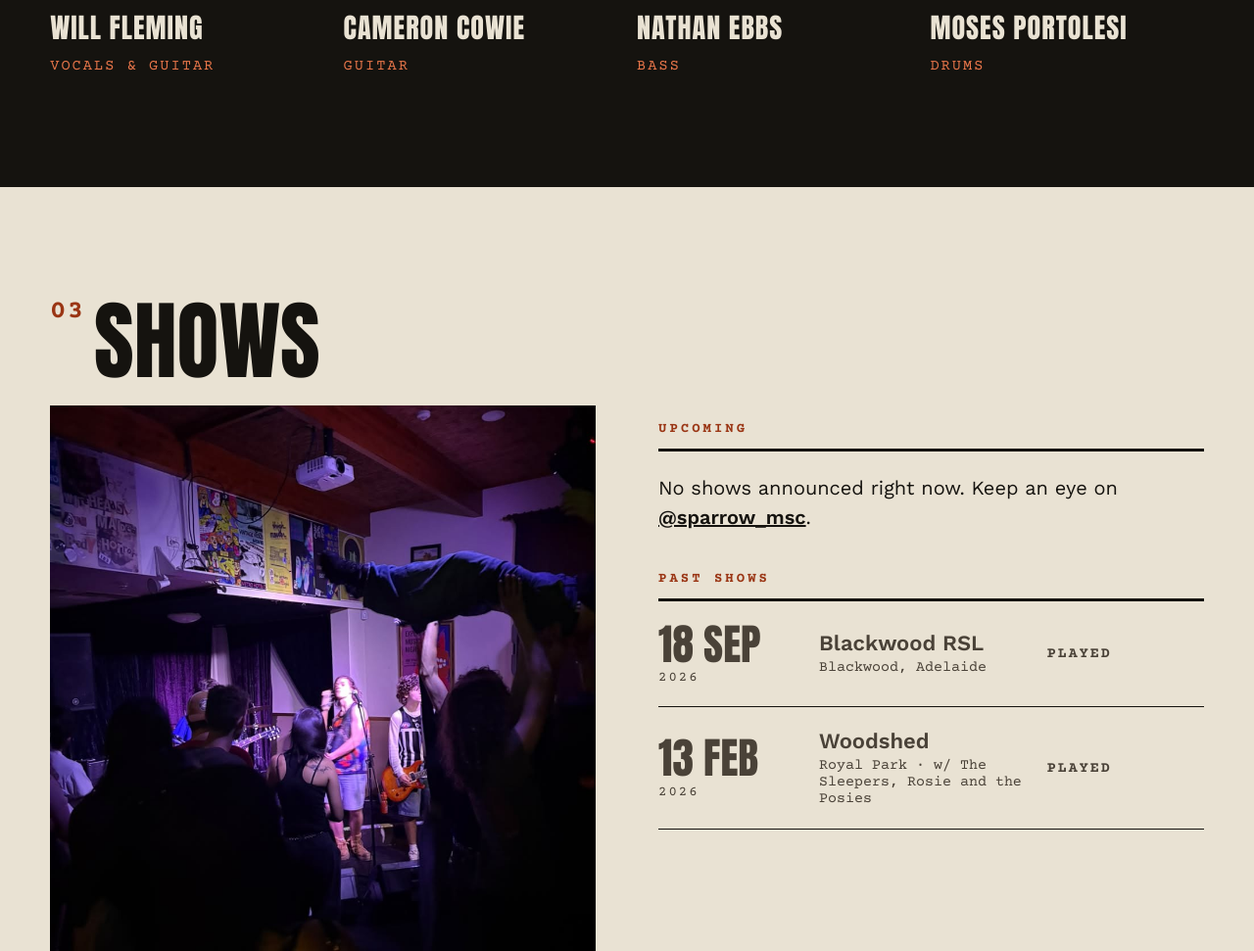
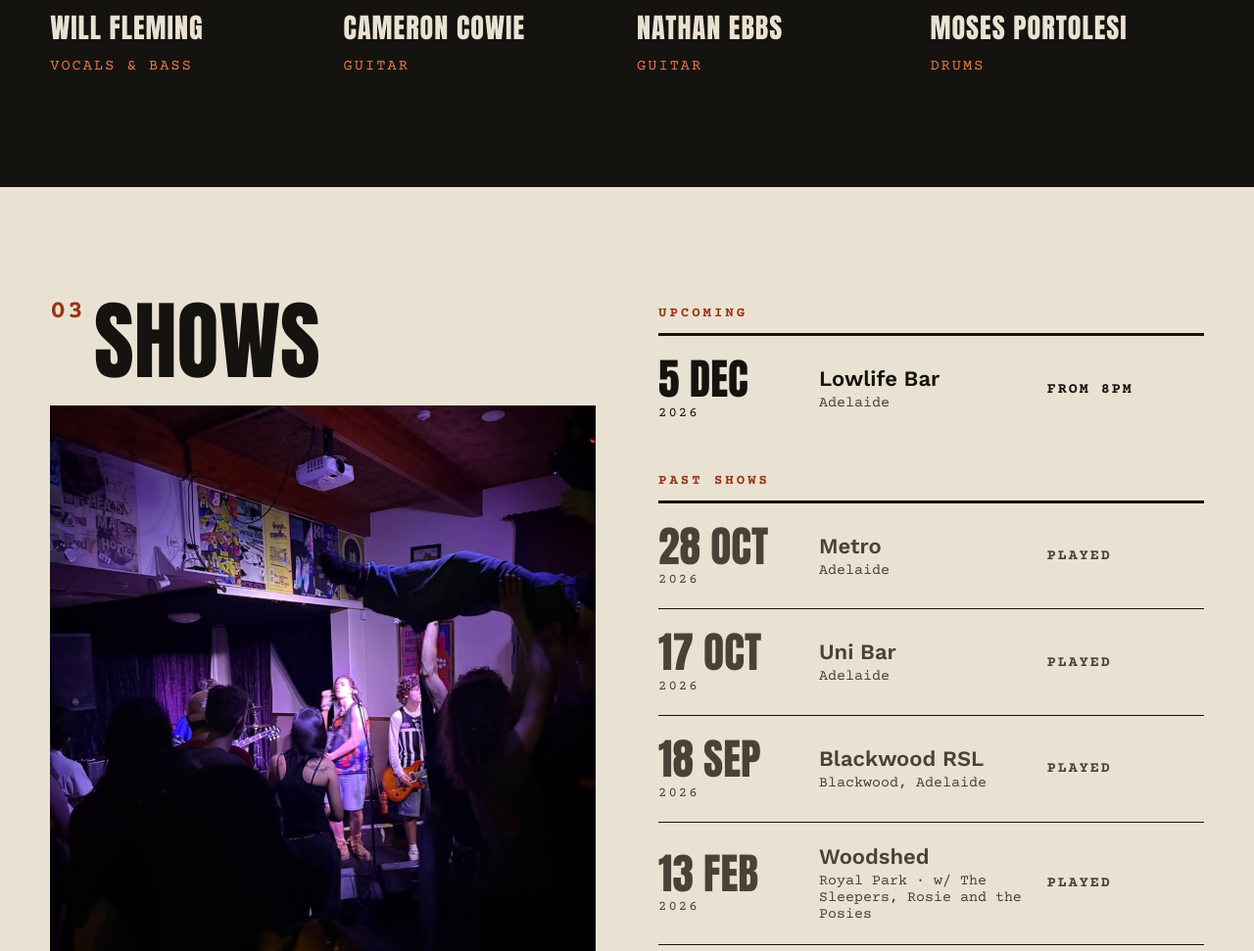
Before and after one commit to lincolnrieger/sparrowmsc, a plain HTML site: page index.html in a window 1280 px wide. Shown: the part 2194-3165 px from the top of the page at 98% size. Drawn offline with nearby package versions, Linux system fonts and the light colour scheme.

Commit message:
Fix Will/Nathan instrument credits and add three shows
The photos were right, the credits were swapped: Will Fleming is on
vocals and bass, Nathan Ebbs is on guitar alongside Cameron. Updated the
band grid and the about copy to match.

Shows added:
- 5 Dec 2026, Lowlife Bar, from 8pm (upcoming)
- 28 Oct 2026, Metro, from 8:30pm
- 17 Oct 2026, Uni Bar, from 5pm

The two October dates have passed, so they sort into Past shows.

Co-Authored-By: Claude Opus 5 <noreply@anthropic.com>
Claude-Session: https://claude.ai/code/session_01JGv3s28pJHCNJPLuMPDvaJ

```diff
--- a/index.html
+++ b/index.html
@@ -86,7 +86,7 @@ a:focus-visible{outline:3px solid #E8764A;outline-offset:3px}
 <div style="display: flex; flex-direction: column; gap: 24px;">
 <h2 style="margin: 0; font-family: Anton, Impact, 'Arial Narrow', 'Roboto Condensed', 'Liberation Sans Narrow', sans-serif; font-weight: 400; font-size: clamp(48px, 7vw, 88px); line-height: 0.95; letter-spacing: 1px;"><span style="font-family: 'Courier Prime', 'Courier New', monospace; font-size: 0.3em; font-weight: 700; letter-spacing: 2px; color: #E8764A; vertical-align: top; margin-right: 0.35em;">01</span>ABOUT</h2>
 <p style="margin: 0; font-size: clamp(17px, 1.5vw, 21px); line-height: 1.6; color: #D6CEBD;">Sparrow are a young four-piece from Adelaide playing loud, raw, experimental grunge. Punk attitude up front, with jazz and Australiana influences running underneath.</p>
-<p style="margin: 0; font-size: clamp(17px, 1.5vw, 21px); line-height: 1.6; color: #D6CEBD;">Will Fleming on vocals and guitar, Cameron Cowie on guitar, Nathan Ebbs on bass and Moses Portolesi on drums.</p>
+<p style="margin: 0; font-size: clamp(17px, 1.5vw, 21px); line-height: 1.6; color: #D6CEBD;">Will Fleming on vocals and bass, Cameron Cowie and Nathan Ebbs on guitar, and Moses Portolesi on drums.</p>
 </div>
 <div style="position: relative; height: clamp(420px, 55vw, 620px);">
 <img loading="lazy" decoding="async" src="images/nathan-cameron-bw.jpg" alt="Nathan Ebbs and Cameron Cowie mid-song, black and white" style="position: absolute; top: 0; right: 0; width: 64%; height: 100%; object-fit: cover; object-position: center 20%; display: block;">
@@ -101,7 +101,7 @@ a:focus-visible{outline:3px solid #E8764A;outline-offset:3px}
 <div style="display: flex; flex-direction: column; gap: 10px;">
 <img loading="lazy" decoding="async" src="images/will.jpg" alt="Will Fleming playing live" style="width: 100%; aspect-ratio: 3 / 4; object-fit: cover; object-position: center 30%; display: block;">
 <div style="font-family: Anton, Impact, 'Arial Narrow', 'Roboto Condensed', 'Liberation Sans Narrow', sans-serif; font-size: clamp(20px, 2.2vw, 30px); letter-spacing: 1px;">WILL FLEMING</div>
-<div style="font-family: 'Courier Prime', 'Courier New', monospace; font-size: clamp(13px, 1.2vw, 16px); text-transform: uppercase; letter-spacing: 2px; color: #E8764A;">Vocals &amp; Guitar</div>
+<div style="font-family: 'Courier Prime', 'Courier New', monospace; font-size: clamp(13px, 1.2vw, 16px); text-transform: uppercase; letter-spacing: 2px; color: #E8764A;">Vocals &amp; Bass</div>
 </div>
 <div style="display: flex; flex-direction: column; gap: 10px;">
 <img loading="lazy" decoding="async" src="images/cameron.jpg" alt="Cameron Cowie playing live" style="width: 100%; aspect-ratio: 3 / 4; object-fit: cover; object-position: center 25%; display: block;">
@@ -111,7 +111,7 @@ a:focus-visible{outline:3px solid #E8764A;outline-offset:3px}
 <div style="display: flex; flex-direction: column; gap: 10px;">
 <img loading="lazy" decoding="async" src="images/nathan.jpg" alt="Nathan Ebbs playing live" style="width: 100%; aspect-ratio: 3 / 4; object-fit: cover; object-position: center 25%; display: block;">
 <div style="font-family: Anton, Impact, 'Arial Narrow', 'Roboto Condensed', 'Liberation Sans Narrow', sans-serif; font-size: clamp(20px, 2.2vw, 30px); letter-spacing: 1px;">NATHAN EBBS</div>
-<div style="font-family: 'Courier Prime', 'Courier New', monospace; font-size: clamp(13px, 1.2vw, 16px); text-transform: uppercase; letter-spacing: 2px; color: #E8764A;">Bass</div>
+<div style="font-family: 'Courier Prime', 'Courier New', monospace; font-size: clamp(13px, 1.2vw, 16px); text-transform: uppercase; letter-spacing: 2px; color: #E8764A;">Guitar</div>
 </div>
 <div style="display: flex; flex-direction: column; gap: 10px;">
 <img loading="lazy" decoding="async" src="images/moses.jpg" alt="Moses Portolesi playing live" style="width: 100%; aspect-ratio: 3 / 4; object-fit: cover; object-position: 22% 40%; display: block;">
--- a/shows.js
+++ b/shows.js
@@ -14,6 +14,33 @@
 // ============================================================
 
 window.SHOWS = [
+
+  {
+    date: "2026-12-05",
+    venue: "Lowlife Bar",
+    location: "Adelaide",
+    details: "",
+    tickets: "",
+    note: "From 8pm"
+  },
+
+  {
+    date: "2026-10-28",
+    venue: "Metro",
+    location: "Adelaide",
+    details: "",
+    tickets: "",
+    note: "From 8:30pm"
+  },
+
+  {
+    date: "2026-10-17",
+    venue: "Uni Bar",
+    location: "Adelaide",
+    details: "",
+    tickets: "",
+    note: "From 5pm"
+  },
 
   {
     date: "2026-09-18",
```
